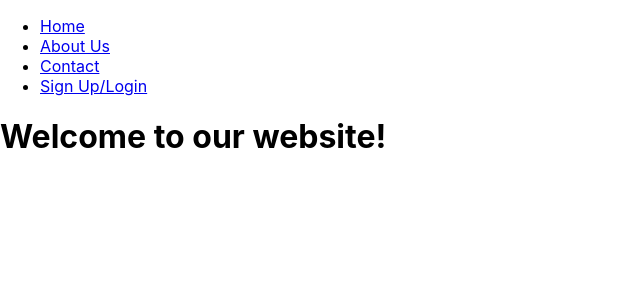
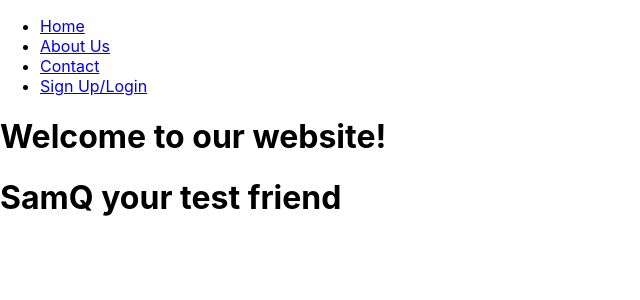
Before and after one commit to Arman-Fathabadi/moonhack, a React (Create React App) app: page / in a window 1280 px wide. Shown: the top 300 px of the page, without its empty margins (0-640 px from the left). Built offline with nearby package versions, Linux system fonts and the light colour scheme.

Commit message:
my first commit for testing

```diff
--- a/src/pages/LandingPage.jsx
+++ b/src/pages/LandingPage.jsx
@@ -3,8 +3,9 @@ import React from "react";
 function LandingPage() {
   return (
     <div>
-      <h1>Welcome to our website!</h1>
-      {/* Add content and styling for the landing page */}
+          <h1>Welcome to our website!</h1>
+      <h1>SamQ your test friend</h1>
+          {/* Add content and styling for the landing page */}
     </div>
   );
 }
```
